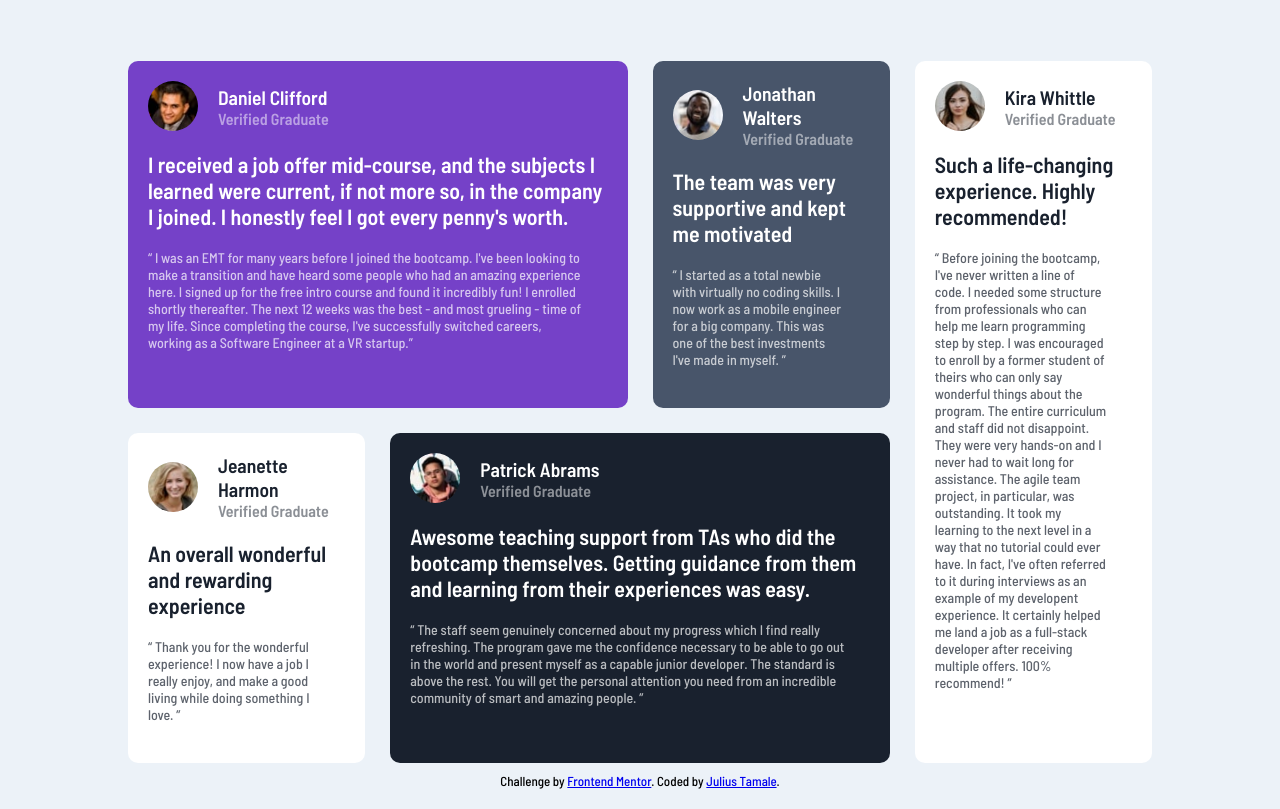
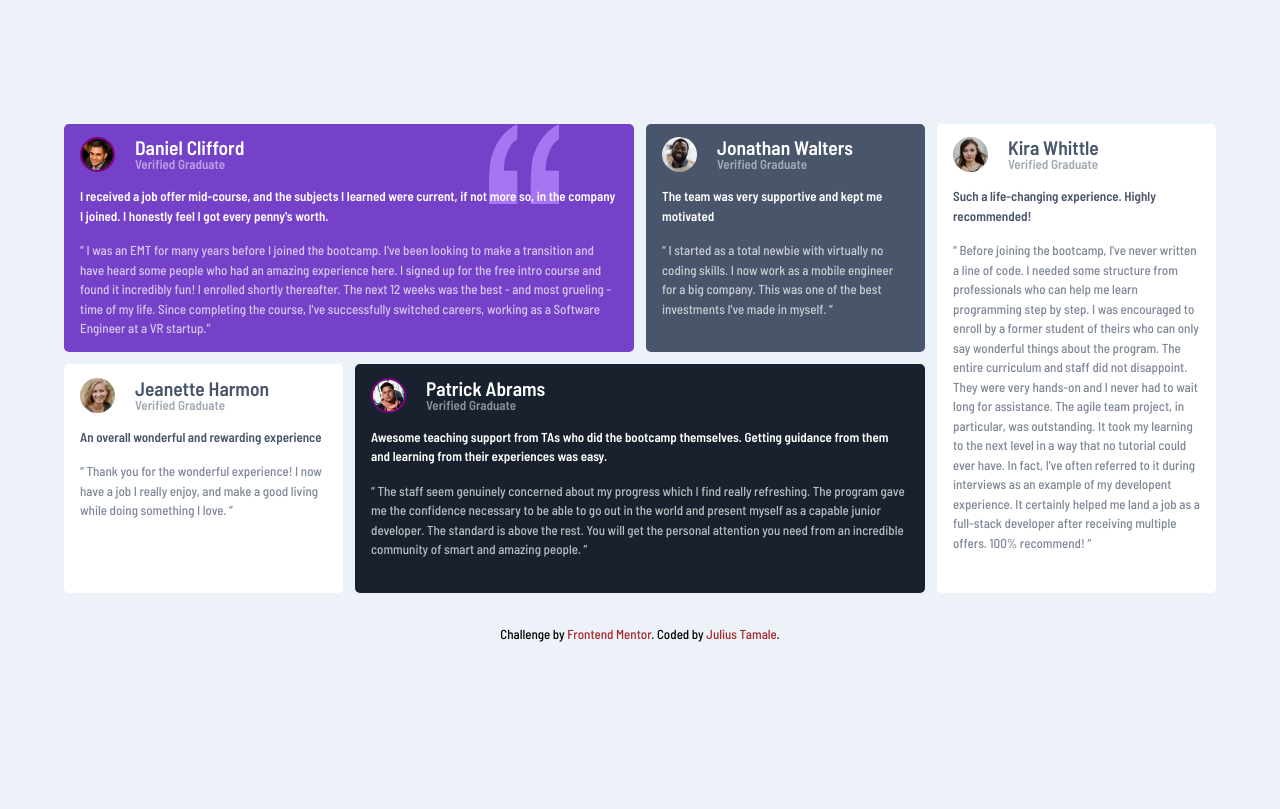
Before and after one commit to julius-tamale/testimonialchallenge, a plain HTML site: page index.html in a window 1280 px wide. Drawn offline with Linux system fonts and the light colour scheme.

Commit message:
testominial styles update

```diff
--- a/index.html
+++ b/index.html
@@ -10,17 +10,17 @@
 </head>
 <body>
     <main class="main-container">
-        <section class="purple-bg">
-            <div class="name-card">
+        <section class="grid-2 purple-bg">
+            <div class="purple-rd name-card">
                 <img src="images/image-daniel.jpg" alt="image-daniel">
-                <h1>Daniel Clifford <span>Verified Graduate</span></h1>
+                <h2>Daniel Clifford <span>Verified Graduate</span></h2>
             </div>
 
             <div>
-                <h2>
+                <h3>
                     I received a job offer mid-course, and the subjects I learned were current,
                     if not more so, in the company I joined. I honestly feel I got every penny's worth.
-                </h2>
+                </h3>
                 <p>
                     “ I was an EMT for many years before I joined the bootcamp.
                     I've been looking to make a transition and have heard some people who had an amazing experience here.
@@ -31,14 +31,14 @@
             </div>
         </section>
 
-        <section class="gray-blue-bg">
+        <section class="grid-1 gray-blue-bg">
             <div class="name-card">
                 <img src="images/image-jonathan.jpg" alt="image-jonathan">
-                <h1>Jonathan Walters <span>Verified Graduate</span></h1>
+                <h2>Jonathan Walters <span>Verified Graduate</span></h2>
             </div>
 
             <div>
-                <h2>The team was very supportive and kept me motivated</h2>
+                <h3>The team was very supportive and kept me motivated</h3>
                 <p>
                     “ I started as a total newbie with virtually no coding skills.
                     I now work as a mobile engineer for a big company.
@@ -47,14 +47,14 @@
             </div>
         </section>
 
-        <section class="white-bg">
+        <section class="grid-1 gry-font white-bg">
             <div class="name-card">
                 <img src="images/image-jeanette.jpg" alt="image-jeanette">
-                <h1>Jeanette Harmon <span>Verified Graduate</span></h1>
+                <h2>Jeanette Harmon <span>Verified Graduate</span></h2>
             </div>
 
             <div>
-                <h2>An overall wonderful and rewarding experience</h2>
+                <h3>An overall wonderful and rewarding experience</h3>
                 <p>
                     “ Thank you for the wonderful experience! I now have a job I really enjoy,
                     and make a good living while doing something I love. ”
@@ -62,17 +62,17 @@
             </div>
         </section>
 
-        <section class="black-blue-bg">
-            <div class="name-card">
+        <section class="grid-2 black-blue-bg">
+            <div class="purple-rd name-card">
                 <img src="images/image-patrick.jpg" alt="image-patrick">
-                <h1>Patrick Abrams <span>Verified Graduate</span></h1>
+                <h2>Patrick Abrams <span>Verified Graduate</span></h2>
             </div>
 
             <div>
-                <h2>
+                <h3>
                     Awesome teaching support from TAs who did the bootcamp themselves.
                     Getting guidance from them and learning from their experiences was easy.
-                </h2>
+                </h3>
                 <p>
                     “ The staff seem genuinely concerned about my progress which I find really refreshing.
                     The program gave me the confidence necessary to be able to go out in the world
@@ -82,14 +82,14 @@
             </div>
         </section>
 
-        <section class="kira-white-bg">
+        <section class="grid-2 gry-font kira-white-bg">
             <div class="name-card">
                 <img src="images/image-kira.jpg" alt="image-kira">
-                <h1>Kira Whittle <span>Verified Graduate</span></h1>
+                <h2>Kira Whittle <span>Verified Graduate</span></h2>
             </div>
 
             <div>
-                <h2>Such a life-changing experience. Highly recommended!</h2>
+                <h3>Such a life-changing experience. Highly recommended!</h3>
                 <p>
                     “ Before joining the bootcamp, I've never written a line of code.
                     I needed some structure from professionals who can help me learn programming step by step.
--- a/styles.css
+++ b/styles.css
@@ -1,11 +1,14 @@
 @import url('https://fonts.googleapis.com/css2?family=Barlow+Semi+Condensed:wght@500;600&display=swap');
-
 * {
     margin: 0;
     padding: 0;
+}
+*, *::before, *::after {
     box-sizing: border-box;
 }
-
+html {
+    font-size: 16px;
+}
 :root {
     --moderate-violet: hsl(263, 55%, 52%);
     --very-dark-grayish-blue: hsl(217, 19%, 35%);
@@ -14,105 +17,155 @@
 
     --light-gray: hsl(0, 0%, 81%);
     --light-grayish-blue: hsl(210, 46%, 95%);
-    --font: 'Barlow Semi Condensed', sans-serif;
+    --ff-one: 'Barlow Semi Condensed', sans-serif;
 }
-
 body {
-    font-family: var(--font);
-    background: var(--light-grayish-blue);
-    font-size: 13px;
+    font-size: 0.813rem;
+    font-family: var(--ff-one);
+    background-color: var(--light-grayish-blue);
+    width: 100vw;
+    line-height: 1.5;
 }
-
+/* ============ MOBILE LAYOUT START ========= */
 .main-container {
-    display: grid;
-    gap: 25px;
-    width: 85%;
-    margin: 70px auto;
+    margin: 4.688rem auto 1rem;
+    max-width: 90%;
 }
-
 .name-card {
     display: flex;
+    gap: 0.5rem;
     align-items: center;
+    line-height: 1;
+    margin-bottom: 2rem;
+    font-size: 0.813rem;
 }
-.name-card,
-h2, p {
-    margin-bottom: 20px;
+section {
+    padding: 1.5rem;
+    color: var(--white);
+    border-radius: 0.75rem;
+    margin-bottom: 1.5rem;
+}
+.name-card span {
+    display: block;
+    font-size: 1rem;
+    opacity: 0.5;
 }
 .name-card img {
     border-radius: 50%;
-    margin-right: 20px;
-    width: 50px;
+    width: 3rem;
 }
-.name-card span {
-    display: block;
-    opacity: 0.5;
-    font-size: 16px;
+.purple-rd img {
+    border: 2px solid purple;
 }
-h2 {
-    font-size: 22px;
-    font-weight: 600;
-    padding-right: 3px;
+.purple-bg {
+    background: var(--moderate-violet) url(/images/bg-pattern-quotation.svg) no-repeat;
+    background-position: top right 1rem;
+    background-size: 75px 100px;
+}
+section h3 {
+    margin-bottom: 1.5rem;
+    font-size: 1.2rem;
 }
 section p {
     opacity: 0.7;
-    padding-right: 25px;
-    font-size: 14px;
-}
-section {
-    border-radius: 10px;
-    padding: 20px;
-    color: var(--white);
-}
-.purple-bg {
-    background: var(--moderate-violet);
+    padding-right: 0.5rem;
 }
 .gray-blue-bg {
-    background: var(--very-dark-grayish-blue);
+    background-color: var(--very-dark-grayish-blue);
 }
-.white-bg {
+.gry-font {
+    color: var(--very-dark-grayish-blue);
     background: var(--white);
-    color: var(--very-dark-blackish-blue);
 }
 .black-blue-bg {
-    background: var(--very-dark-blackish-blue);
-}
-.kira-white-bg {
-    background: var(--white);
-    color: var(--very-dark-blackish-blue);
+    background-color: var(--very-dark-blackish-blue);
 }
 footer {
-    display: none;
+    padding-bottom: 2rem;
+    text-align: center;
 }
+footer a {
+    color: brown;
+    text-decoration: none;
+}
+footer a:hover {
+    text-decoration: underline wavy darkblue;
+}
+/* ============ MOBILE LAYOUT END ========= */
 
-@media screen and (min-width: 900px) {
+/* ============ TABLET LAYOUT START ========= */
+@media screen and (min-width: 760px) and (max-width: 900px) {
+    .main-container {
+        display: grid;
+        grid-template-columns: 1fr 1fr;
+    }
+    .grid-2 {
+        grid-column: span 2;
+    }
+    .gray-blue-bg {
+        margin-right: 1.25rem;
+    }
+}
+/* ============ TABLET LAYOUT END ========= */
+
+/* ============ LAPTOP & DESKTOP LAYOUT START ========= */
+@media screen and (min-width: 950px) {
     body {
+        /*overflow: hidden;*/
+        height: 100vh;
         display: flex;
         flex-direction: column;
+        align-items: center;
         justify-content: center;
-        align-items: center;
-        width: 100vw;
-        height: 100vh;
-        overflow: hidden;
-    }
-
-    footer {
-        display: block;
     }
     .main-container {
+        margin: 0;
+        font-size: 13px;
+        display: grid;
         grid-template-columns: repeat(4, 1fr);
-        margin-bottom: 10px;
-        width: 80%;
+        grid-template-rows: repeat(2, 1fr);
+        gap: 0.75rem;
+    }
+    .purple-bg,
+    .black-blue-bg {
+        grid-column: span 2;
     }
     .purple-bg {
-        grid-column: span 2;
+        background-position: top right 75px;
+        background-size: 70px 80px;
     }
     .kira-white-bg {
-        grid-area: 1/4/3/-1;
+        grid-column: 4 / 5;
+        grid-row: 1 / 3;
     }
-    .white-bg {
-        grid-column: 1/2;
+    section {
+        padding: 0.85rem 1rem;
+        margin: 0;
+        border-radius: 5px;
     }
-    .black-blue-bg {
-        grid-column: 2/4;
+    .name-card {
+        margin: 0 0 15px;
+        gap: 0;
+        font-size: 13px;
+    }
+    .name-card img {
+        width: 35px;
+        display: inline-block;
+        margin-right: 20px;
+    }
+    .name-card span {
+        font-size: 13px;
+    }
+    section h3 {
+        margin: 0 0 15px;
+        padding: 0;
+        font-size: 13px;
+    }
+    section p {
+        padding: 0;
+    }
+    footer {
+        margin-top: 2rem;
     }
 }
+/* ============ LAPTOP & DESKTOP LAYOUT END ========= */
```
